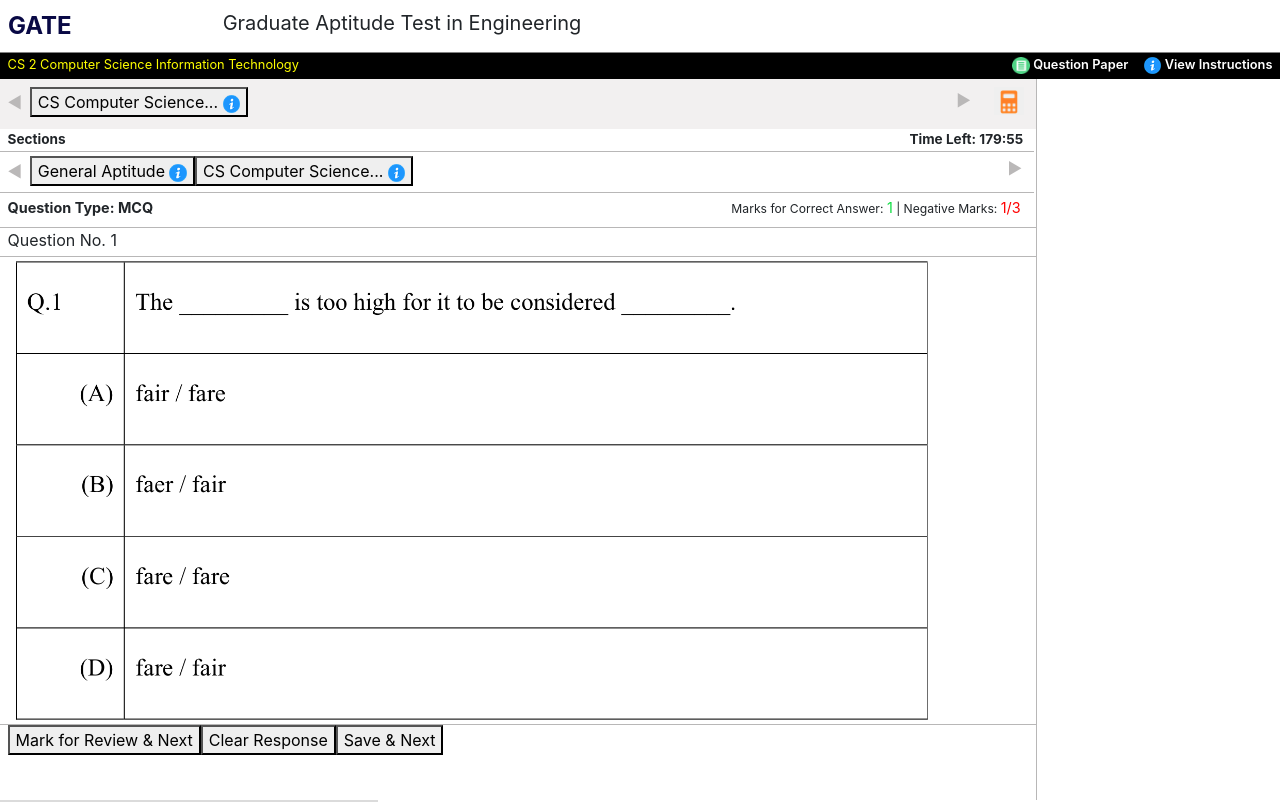
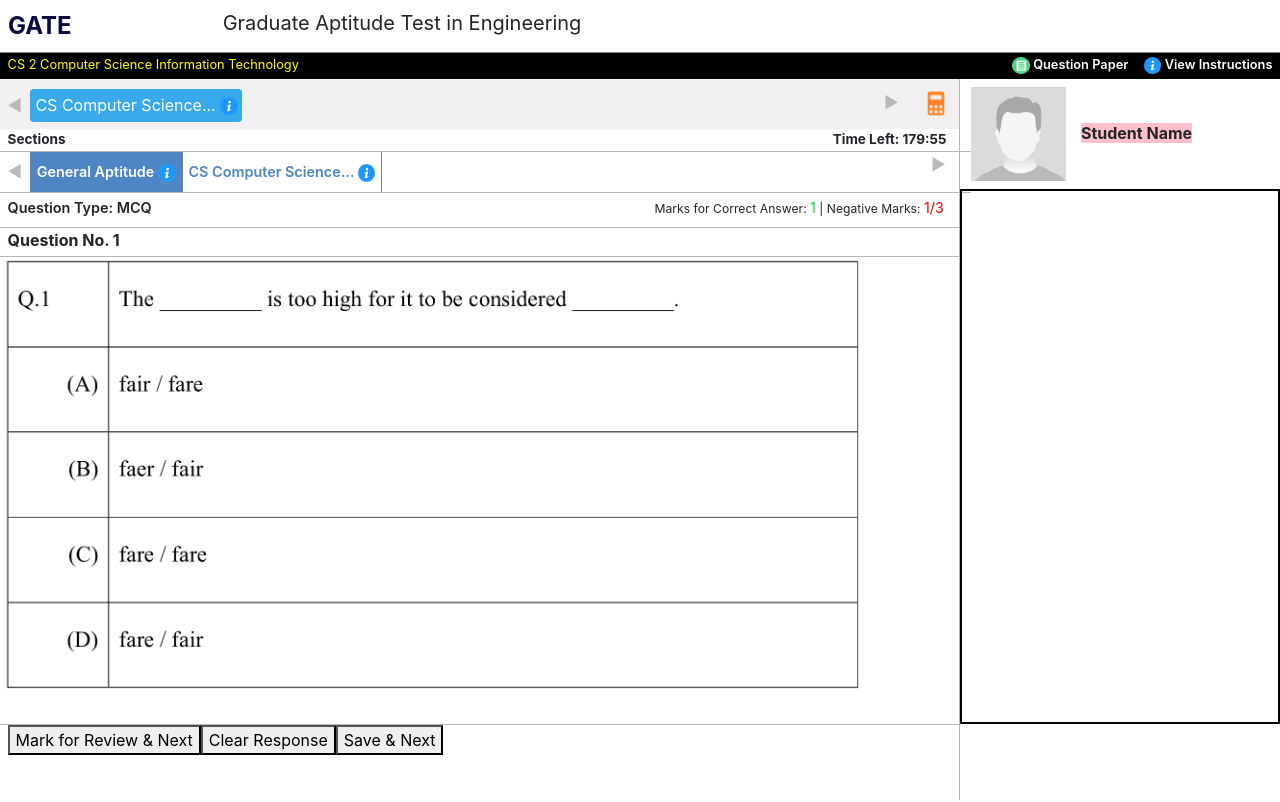
Before and after one commit to stlyash/react-gate, a React (Create React App) app: page /exam in a window 1280 px wide. Shown: the top 802 px of the page. Built offline with nearby package versions, Linux system fonts and the light colour scheme.

Commit message:
added css to all buttons

```diff
--- a/src/App.css
+++ b/src/App.css
@@ -201,13 +201,16 @@ li{
 }
 .exam-main{
   border-right:1px solid rgb(184, 183, 183);
-  width: 81%;
+  padding:0;
+  margin:0;
 }
 
 .exam-calculator{
   background-color: rgb(242, 240, 240);
   height:1.3cm;
-  padding-left:0.2cm;
+  width:100%;
+  margin:0;
+  padding: 0.25cm 0.2cm 0 0.2cm;
 }
 .calcp{
   justify-items: center;
@@ -228,10 +231,13 @@ li{
 }
 .qtype{
   font-size: 0.9rem;
-  font-weight: 660;
+  font-weight: 640;
 }
 .qmarks{
   font-size: 0.76rem;
+}
+.quesno{
+  font-weight: 700;
 }
 .exam-time{
   height:0.6cm;
@@ -240,7 +246,7 @@ li{
 .exam-section{
   height:1.1cm;
   padding-left:0.2cm;
-  width: 101%;
+  padding-right:0.35cm;
 }
 .exam-type{
   height:0.9cm;
@@ -256,17 +262,61 @@ li{
 }
 .exam-control{
   height:2cm;
-
   padding-left:0.2cm;
   border-top:1px solid rgb(184, 183, 183);
 }
+.firstib{
+  border:none;
+  background-color: #38A9EB;
+  border-radius: 0.1cm;
+  padding: 0.1cm 0.1cm 0.15cm 0.15cm;
+  color:white;
+}
+.gogab, .gocsb{
+  border:none;
+  height:100%;
+  font-size:0.9rem;
+  font-weight:600;
+}
+.gogab{
+  border-left: solid 1px grey;
+  border-right: solid 1px grey;
+}
+.gocsb{
+  border-right: solid 1px grey;
+}
+
+.exam-sname{
+  top:0;
+  margin:0.2cm;
+  font-weight: 660;
+}
+.exam-placeholder{
+  padding:0;
+  margin:0.2cm 0.2cm 0.2cm 0.3cm;
+  height:2.5cm;
+}
+.status-panel{
+  height:calc(100vh - 7cm);
+  width: 100%;
+  border:solid black 2px;
+}
+.submit-button{
+  height:2cm;
+}
+.exam-right{
+  overflow: hidden;
+}
+
+
+
 .textncontrol{
   height:max-content;
 }
 .exam-text{
   overflow-y:scroll;
  height:calc(100vh - 8.8cm);
- padding-left:0.2cm;
+ width:100%;
 }
 
 
--- a/src/Exam.js
+++ b/src/Exam.js
@@ -12,6 +12,13 @@ import InstructionsFirst from './InstructionsFirst.js'
 const Exam = props => {
     const initialCountdown = 180 * 60; // 180 minutes converted to seconds
     const [countdown, setCountdown] = useState(initialCountdown);
+
+    const [qdata, setData] = useState(qj);
+    const [qindex, setqindex] = useState(0);
+    const [gacolor, setgacolor] = useState('#4E85C5');
+    const [cscolor, setcscolor] = useState('white');
+
+    const [qimage, setqimage] = useState(require('./assets/2022/cs/cs_question_2022--'+(qdata?.[qindex]?.ques || 'Unknown').toString()+'.png'));
 
     useEffect(() => {
       // Exit the effect if countdown reaches zero
@@ -37,23 +44,44 @@ const Exam = props => {
       return `${formattedMinutes}:${formattedSeconds}`;
     };
 
-    const [qdata, setData] = useState(qj);
-    const [qindex, setqindex] = useState(0);
+    function setcls(){
+      if(qindex < 9){
+        setgacolor('#4E85C5');
+        setcscolor('white')
+      }
+      else{
+        setcscolor('#4E85C5');
+        setgacolor('white')
+      }
+    }
 
     function next(){
       if(qindex < 64){
-        let a = qindex+1;
-      setqindex(a);
+        setqimage("");
+      setqindex(qindex+1);
+      setqimage(require('./assets/2022/cs/cs_question_2022--'+(qdata?.[qindex]?.ques + 1 || 'Unknown').toString()+'.png'))
     }
+    setcls();
     }
     function goga(){
-      if(qindex > 9)
+      if(qindex > 9){
+        setqimage("");
         setqindex(0);
+        setqimage(require('./assets/2022/cs/cs_question_2022--'+(qdata?.[0]?.ques || 'Unknown').toString()+'.png'))
+      }
+      setgacolor('#4E85C5');
+        setcscolor('white')
+      }
+    function gocs(){
+      if(qindex <= 9){
+        setqimage("");
+        setqindex(10);
+        setqimage(require('./assets/2022/cs/cs_question_2022--'+(qdata?.[10]?.ques || 'Unknown').toString()+'.png'))
     }
-    function gocs(){
-      if(qindex <= 9)
-        setqindex(10);
-    }
+
+    setcscolor('#4E85C5');
+        setgacolor('white')
+      }
 
   return (
     <div className='p-0 m-0'>
@@ -111,16 +139,16 @@ const Exam = props => {
               </div>
             </div>
 
-        <div className='exam-body'>
-          <div className='exam-main'>
-            <div className='exam-calculator row pt-2 m-0'>
-              <div className='col-6 p-0'>
+        <div className='exam-body row p-0 m-0'>
+          <div className='exam-main col-9'>
+            <div className='exam-calculator row'>
+              <div className='col-6 p-0 m-0'>
                 <div className='indiv calc-l-arrow'>&#x25C0;</div>
                 <div className='indiv pt-1'>
-                  <button>CS Computer Science... <img className='calc-info' src={infoIcon} alt='info icon' />
+                  <button className='firstib'>CS Computer Science... <img className='calc-info' src={infoIcon} alt='info icon' />
                   </button></div>
               </div>
-              <div className='col-6 calcp text-end'>
+              <div className='col-6 calcp text-end p-0 m-0'>
                 <div className='indiv calc-r-arrow'>&#x25B6;</div>
                 <div className='indiv'>
                   <button style={{border:'none'}} data-bs-toggle="modal" data-bs-target="#calcmodal"><img style={{height:'0.65cm'}} src={calc} alt='calculator' /></button>
@@ -131,11 +159,11 @@ const Exam = props => {
               <div className='indiv secsec col-6'>Sections</div>
               <div className='indiv timl secsec col-6 text-end' style={{paddingRight:'0.65cm'}}>Time Left: {formatTime(countdown)}</div>
             </div>
-            <div className='exam-section row pt-1'>
+            <div className='exam-section row'>
               <div className='col-10'>
                 <div className='indiv calc-l-arrow'>&#x25C0;</div>
-                <div className='indiv'><button onClick={goga} className='m-0'>General Aptitude <img className='calc-info' src={infoIcon} alt='info icon' /></button></div>
-                <div className='indiv'><button onClick={gocs} className='m-0'>CS Computer Science... <img className='calc-info' src={infoIcon} alt='info icon' /></button></div>
+                <button onClick={goga} style={{backgroundColor:gacolor,color:cscolor}} className='gogab'>General Aptitude <img className='calc-info' src={infoIcon} alt='info icon' /></button>
+                <button onClick={gocs} style={{backgroundColor:cscolor,color:gacolor}} className='gocsb'>CS Computer Science... <img className='calc-info' src={infoIcon} alt='info icon' /></button>
               </div>
               <div className='col-2 text-end'>
                 <div className='indiv calc-r-arrow2'>&#x25B6;</div>
@@ -153,11 +181,11 @@ const Exam = props => {
 
             </div>
             <div className='exam-question'>
-              <div className='indiv'>Question No. {(qdata?.[qindex]?.ques || 'Unknown')}</div>
+              <div className='indiv quesno'>Question No. {(qdata?.[qindex]?.ques || 'Unknown')}</div>
             </div>
             <div className='textncontrol'>
             <div className='exam-text'>
-              <img style={{width:'90%',maxWidth:'10in'}} src={require('./assets/2022/cs/cs_question_2022--'+(qdata?.[qindex]?.ques || 'Unknown').toString()+'.png')} />
+              <img style={{width:'90%',maxWidth:'10in'}} src={qimage} alt='question'/>
             </div>
             <div className='exam-control'>
               <button onClick={next}>Mark for Review & Next</button>
@@ -166,9 +194,11 @@ const Exam = props => {
             </div>
             </div>
           </div>
-          <div className='exam-right'>
-            <img style={{width:"10cm",heigth:"10cm"}} src={placeholder} />
-            <div className='indiv'>Student Name</div>
+          <div className='exam-right col-3 m-0 p-0'>
+            <img className='exam-placeholder' src={placeholder} alt='student' />
+            <div style={{backgroundColor:'pink'}} className='indiv exam-sname'>Student Name</div>
+            <div className='status-panel'></div>
+            <div className='submit-button'></div>
           </div>
         </div>
 
```
